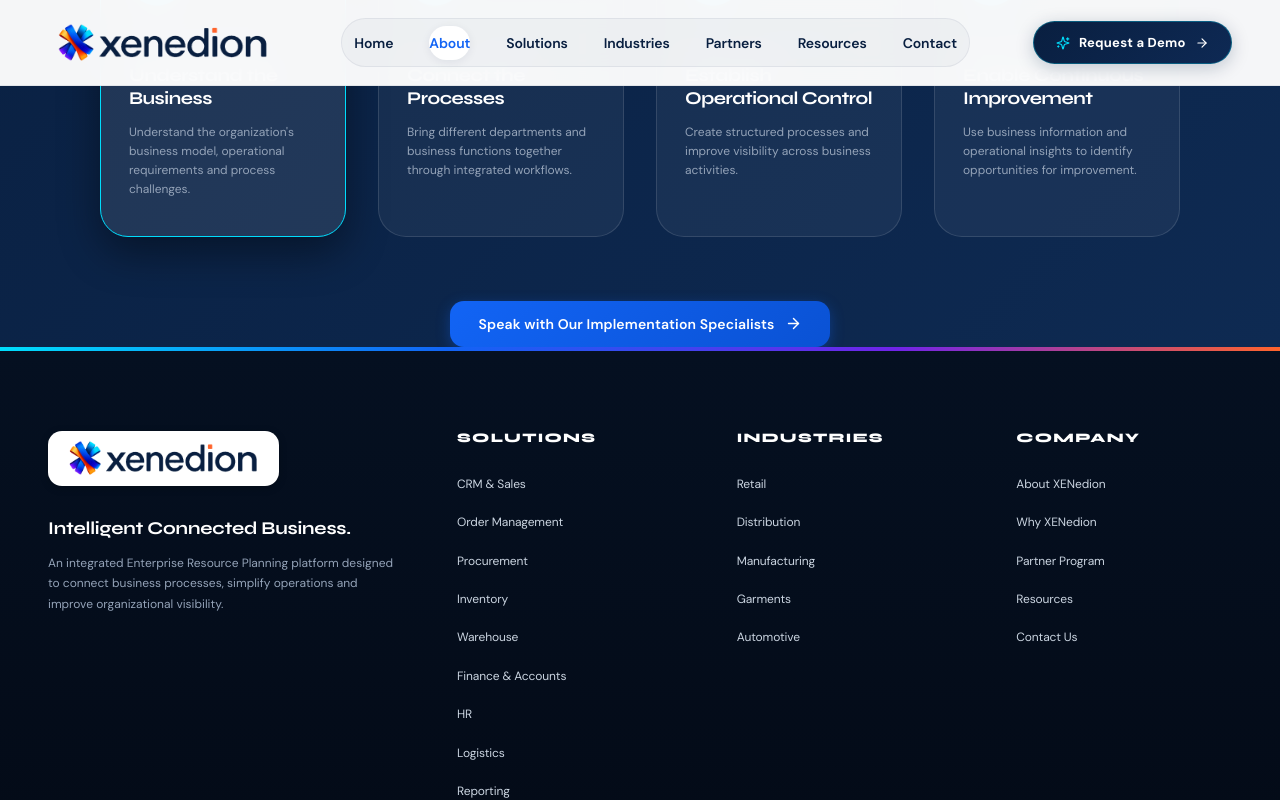
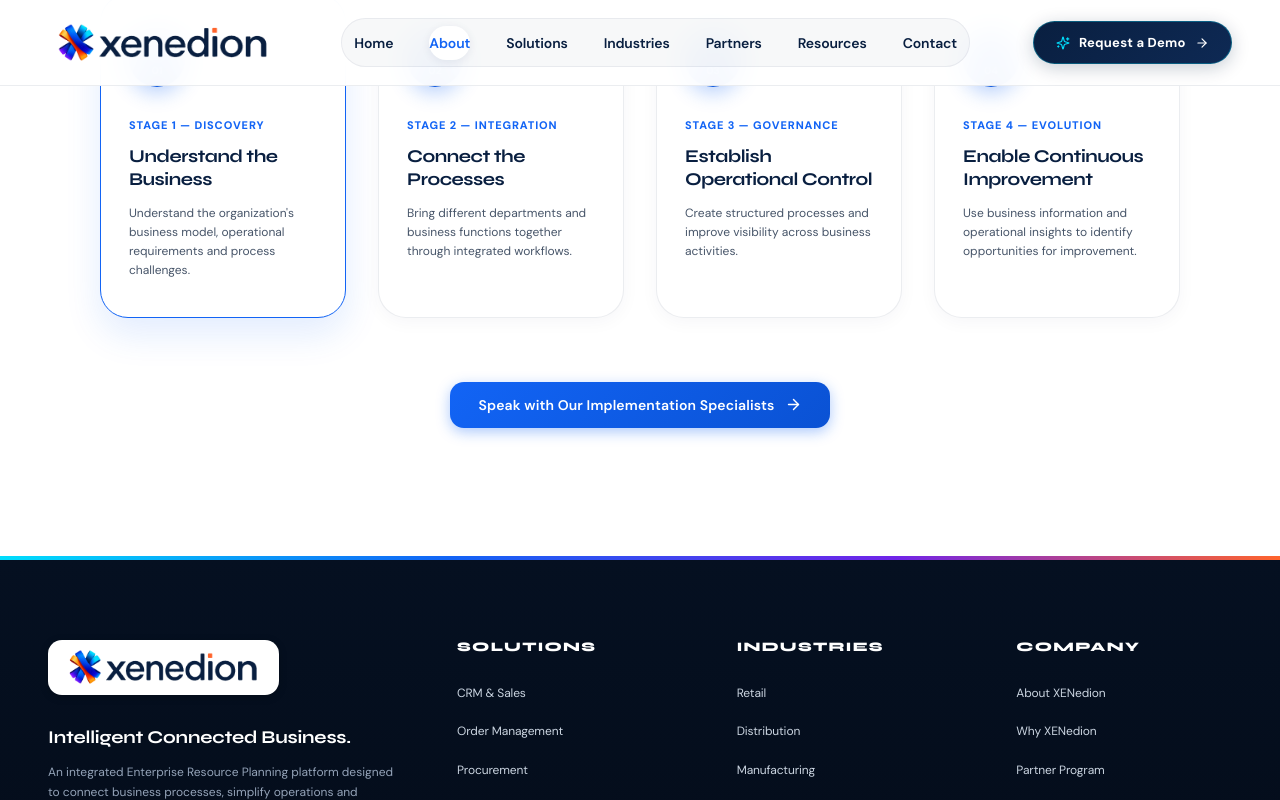
Before and after one commit to bhuvan10164-bit/Xenedion, a React (Vite) app: page / in a window 1280 px wide. Both pictures are taken after a click on the button "Discover XENedion". Shown: the part 2689-3489 px from the top of the page. Built offline with nearby package versions, Linux system fonts and the light colour scheme.

Commit message:
Convert 'Our Approach' section on About page to clean white background with deep navy typography, white stage cards, and generous 8rem breathing room above footer ribbon

```diff
--- a/src/components/About/About.css
+++ b/src/components/About/About.css
@@ -307,18 +307,23 @@
   border-radius: var(--radius-full);
 }
 
-/* Our Approach Dark Theme */
+/* Our Approach Section — Clean Light Theme */
+.about-approach-section,
 .about-approach-dark {
-  background: var(--gradient-card-dark);
-  color: #ffffff;
+  background-color: #ffffff;
+  color: var(--color-primary-navy);
+  padding-top: var(--space-20);
+  padding-bottom: 6rem;
+  position: relative;
+  border-top: 1px solid var(--color-border-subtle);
 }
 
 .approach-white-title {
-  color: #ffffff !important;
+  color: var(--color-primary-navy) !important;
 }
 
 .approach-intro-copy {
-  color: #CBD5E1;
+  color: var(--color-text-secondary);
   font-size: clamp(1.05rem, 1.3vw + 0.3rem, 1.25rem);
   line-height: 1.7;
   max-width: 820px;
@@ -349,8 +354,8 @@
 }
 
 .approach-timeline-card {
-  background-color: rgba(255, 255, 255, 0.05);
-  border: 1px solid rgba(255, 255, 255, 0.12);
+  background-color: #ffffff;
+  border: 1px solid var(--color-border-subtle);
   border-radius: var(--radius-xl);
   padding: 2.25rem 1.75rem;
   display: flex;
@@ -359,28 +364,29 @@
   cursor: pointer;
   position: relative;
   overflow: hidden;
+  box-shadow: 0 4px 18px rgba(9, 31, 64, 0.04);
 }
 
 .approach-timeline-card:hover,
 .timeline-card-active {
-  background-color: rgba(255, 255, 255, 0.09);
-  border-color: var(--color-cyan);
+  background-color: #ffffff;
+  border-color: var(--color-electric-blue);
   transform: translateY(-4px);
-  box-shadow: 0 16px 40px rgba(0, 0, 0, 0.4);
+  box-shadow: 0 16px 36px rgba(18, 100, 245, 0.12);
 }
 
 .timeline-node-circle {
   width: 56px;
   height: 56px;
   border-radius: 50%;
-  background: linear-gradient(135deg, var(--color-electric-blue) 0%, var(--color-cyan) 100%);
+  background: linear-gradient(135deg, var(--color-electric-blue) 0%, #0A52D4 100%);
   display: flex;
   flex-direction: column;
   align-items: center;
   justify-content: center;
   color: #ffffff;
   margin-bottom: 1.5rem;
-  box-shadow: 0 0 22px rgba(0, 221, 252, 0.4);
+  box-shadow: 0 6px 20px rgba(18, 100, 245, 0.3);
 }
 
 .node-step-label {
@@ -395,20 +401,20 @@
   font-weight: 800;
   text-transform: uppercase;
   letter-spacing: 0.08em;
-  color: var(--color-cyan);
+  color: var(--color-electric-blue);
   margin-bottom: 0.65rem;
 }
 
 .timeline-stage-title {
   font-size: var(--font-size-md);
-  color: #ffffff !important;
+  color: var(--color-primary-navy) !important;
   margin-bottom: 0.75rem;
   line-height: 1.3;
 }
 
 .timeline-stage-desc {
   font-size: var(--font-size-xs);
-  color: #94A3B8 !important;
+  color: var(--color-text-secondary) !important;
   line-height: 1.6;
   margin-bottom: 0;
 }
@@ -417,4 +423,5 @@
   display: flex;
   justify-content: center;
   margin-top: 4rem;
+  margin-bottom: 2rem;
 }
--- a/src/components/About/About.jsx
+++ b/src/components/About/About.jsx
@@ -262,11 +262,11 @@ export default function About({ onNavigate }) {
       </section>
 
       {/* 3. OUR APPROACH */}
-      <section className="about-section about-approach-dark">
+      <section className="about-section about-approach-section">
         <div className="container">
           <div className="section-header-centered">
-            <span className="section-tag section-tag-dark">Our Approach</span>
-            <h2 className="section-title approach-white-title">
+            <span className="section-tag">Our Approach</span>
+            <h2 className="section-title">
               Understand. Connect. Control. Improve.
             </h2>
             <div className="ribbon-gradient-bar ribbon-gradient-bar-center" />
```
